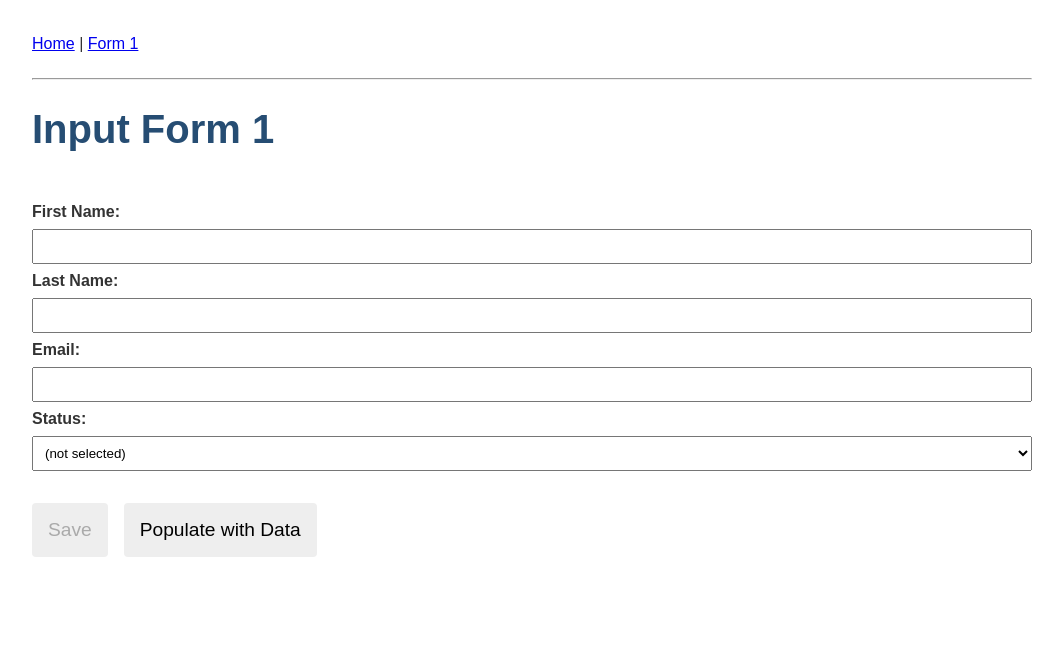
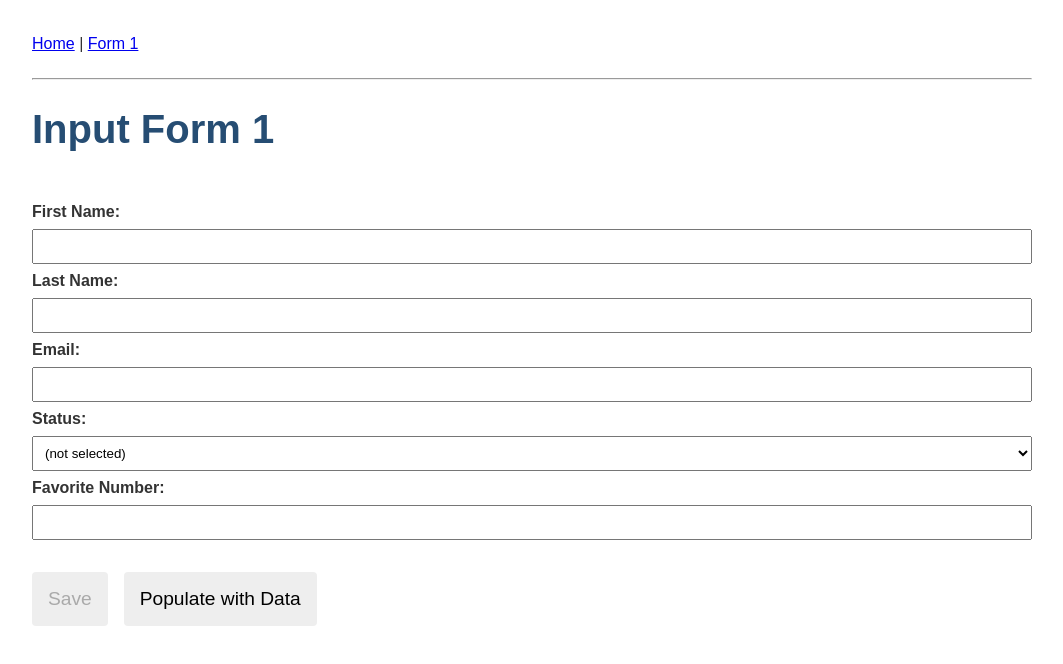
Before and after one commit to benday-inc/AngularChildComponentsWithValidation, an Angular app: page /form1 in a window 1280 px wide. Shown: the top 664 px of the page, without its empty margins (108-1171 px from the left). Built offline with nearby package versions, Linux system fonts and the light colour scheme.

Commit message:
Got number validation working for strings

```diff
--- a/src/app/input-form1/input-form1.component.html
+++ b/src/app/input-form1/input-form1.component.html
@@ -17,6 +17,9 @@
         <option value="inactive">Inactive</option>
     </select>
 
+    <label for="favoriteNumber">Favorite Number: </label>
+    <input id="favoriteNumber" type="text" formControlName="favoriteNumber">
+
     <p></p>
 
     <button type="button" [disabled]="!theForm.valid" (click)="save()">Save</button>
--- a/src/app/input-form1/input-form1.component.ts
+++ b/src/app/input-form1/input-form1.component.ts
@@ -15,6 +15,10 @@ export class InputForm1Component {
       validators: [Validators.required, Validators.email]
     }],
     status: ['', Validators.required],
+    favoriteNumber: ['', {
+      validators: [Validators.required,
+        Validators.pattern('^-?[0-9]+(\.[0-9]*)?$')]
+    }]
   });
 
   constructor(
@@ -32,6 +36,7 @@ export class InputForm1Component {
       firstName: 'Ben',
       lastName: 'Day',
       email: 'benday@benday.com',
-      status: 'active'});
+      status: 'active',
+      favoriteNumber: '42'});
   }
 }
```
